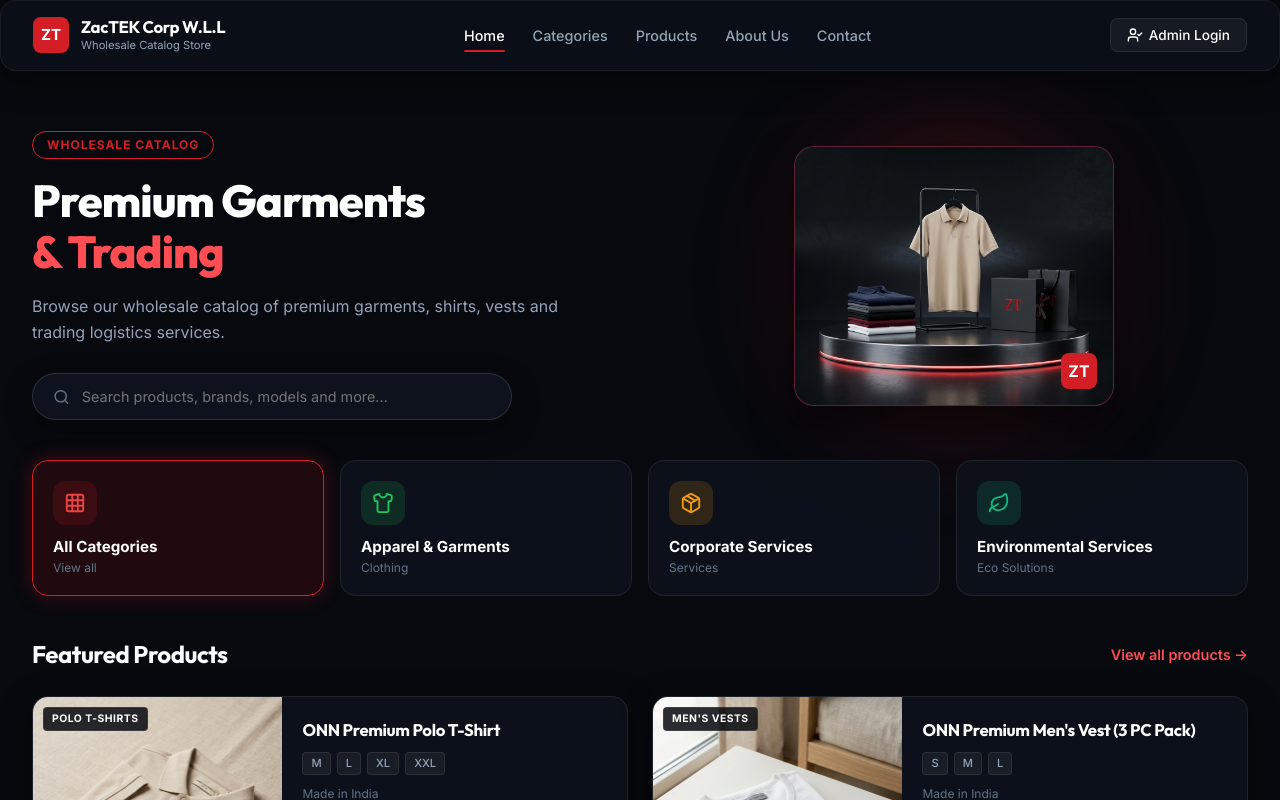
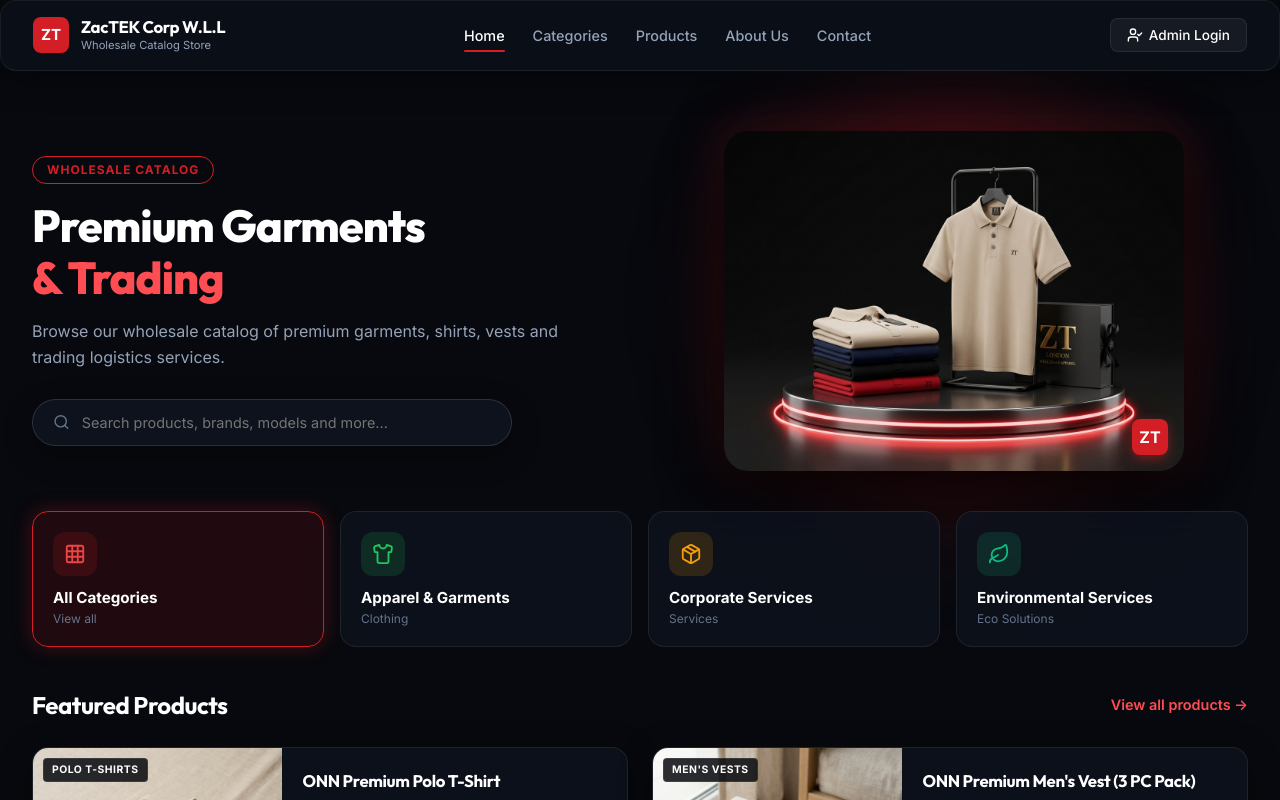
Before and after one commit to pandukayala2-maker/zactech, a React (Vite) app: page / in a window 1280 px wide. Both pictures are taken after a click on the button "Products Catalogue". Shown: the top 800 px of the page. Built offline with nearby package versions, Linux system fonts and the light colour scheme.

Commit message:
Enhance hero 3D stage with seamless dark backdrop, larger pedestal sizing, and ambient neon red glow

```diff
--- a/src/components/CustomerCatalog.jsx
+++ b/src/components/CustomerCatalog.jsx
@@ -700,26 +700,27 @@
   },
   stageGlow: {
     position: 'absolute',
-    width: '280px',
-    height: '280px',
+    width: '360px',
+    height: '360px',
     borderRadius: '50%',
-    backgroundColor: 'rgba(211, 30, 37, 0.25)',
-    filter: 'blur(60px)',
+    backgroundColor: 'rgba(211, 30, 37, 0.35)',
+    filter: 'blur(70px)',
   },
   stagePedestal: {
-    width: '320px',
-    height: '260px',
-    borderRadius: '20px',
+    width: '460px',
+    height: '340px',
+    borderRadius: '24px',
     overflow: 'hidden',
     position: 'relative',
-    border: '1px solid rgba(211, 30, 37, 0.4)',
-    boxShadow: '0 20px 40px rgba(0,0,0,0.6)',
-    backgroundColor: '#1b223c',
+    border: 'none',
+    boxShadow: '0 25px 60px rgba(0,0,0,0.9), 0 0 50px rgba(211, 30, 37, 0.25)',
+    backgroundColor: 'transparent',
   },
   heroStageImg: {
     width: '100%',
     height: '100%',
     objectFit: 'cover',
+    borderRadius: '24px',
   },
   pedestalBadge: {
     position: 'absolute',
@@ -734,6 +735,7 @@
     display: 'flex',
     alignItems: 'center',
     justifyContent: 'center',
+    boxShadow: '0 4px 12px rgba(211, 30, 37, 0.5)',
   },
 
   /* Categories Grid Section */
```
Also changed, not shown: public/images/footer_3d_globe.jpg, public/images/hero_3d_stage.jpg.
